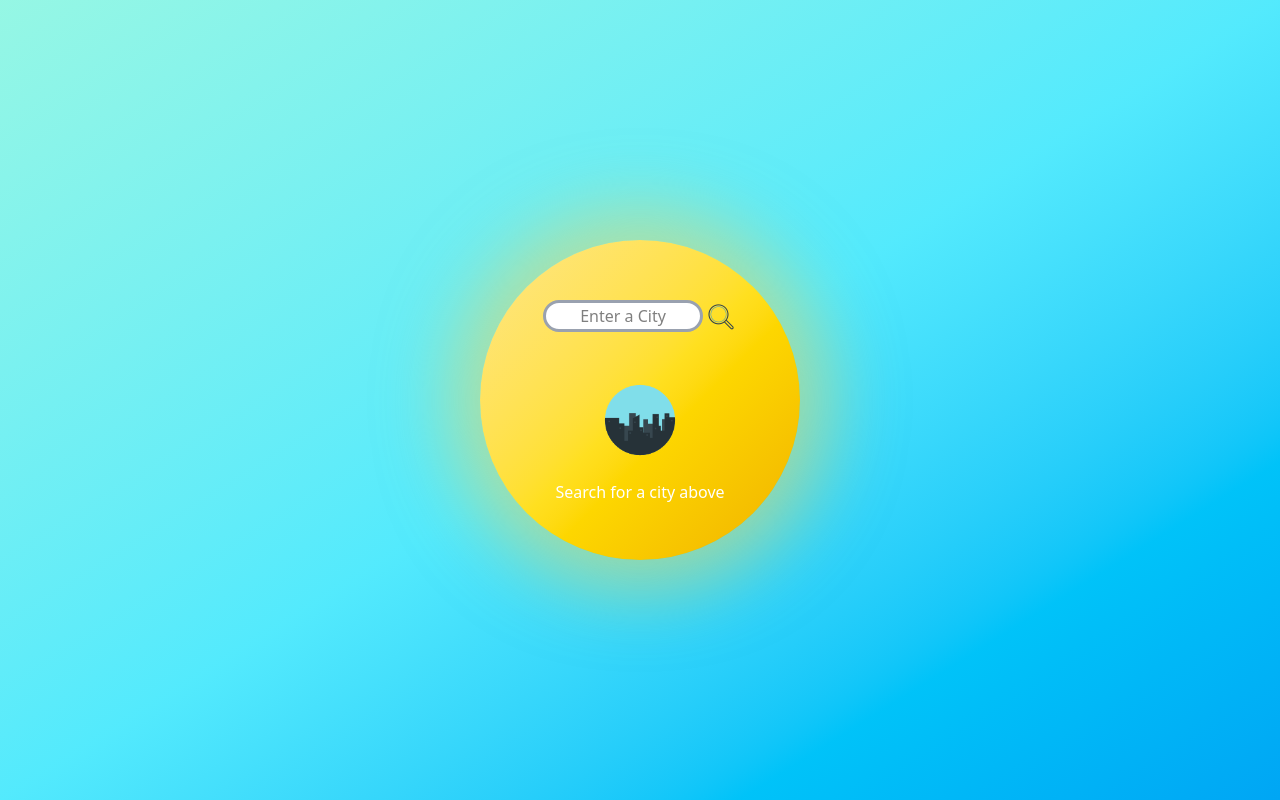
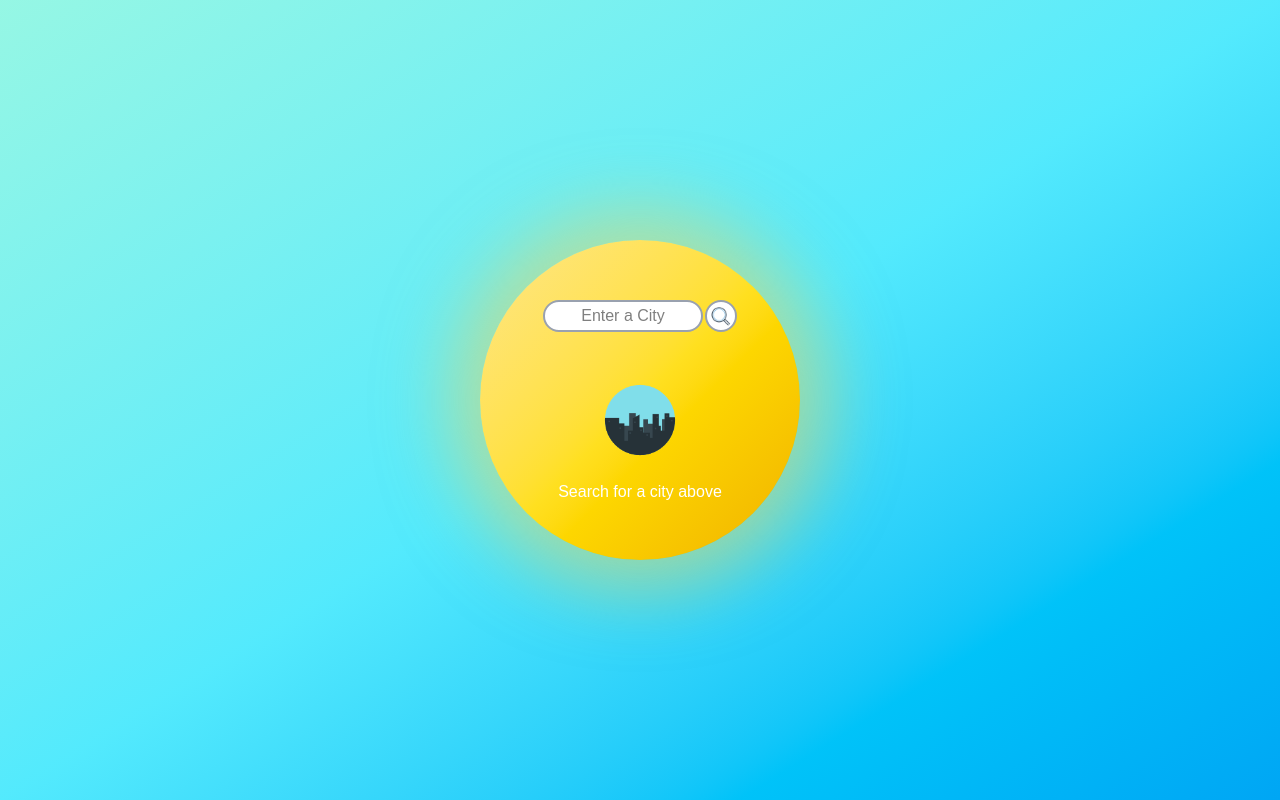
Before and after one commit to calumsmyth/weather-app, a website: page index.html in a window 1280 px wide. Drawn offline with Linux system fonts and the light colour scheme.

Commit message:
Add background to search image

```diff
--- a/css/style.css
+++ b/css/style.css
@@ -1,5 +1,8 @@
 @import "tailwindcss";
 
+* {
+    font-family: 'Poppins', sans-serif;
+}
 
 .glow-sun {
     box-shadow: 0 0 50px 30px rgba(252, 211, 77, 0.5);
--- a/index.html
+++ b/index.html
@@ -9,8 +9,8 @@
 <body class="flex justify-center items-center min-h-screen bg-gradient-to-br  from-teal-200 via-cyan-300 to-sky-500">
     <div id="card" class="shrink-0 glow-sun glow-pulse flex flex-col justify-around items-center rounded-full font-sans h-[20rem] w-[20rem] bg-gradient-to-br from-amber-200 via-yellow-300 to-yellow-500">
         <div id="search" class="flex mt-10 mb-2 gap-0.5 h-8">
-            <input type="text" id="city-input" placeholder="Enter a City" class="flex justify-center text-center rounded-2xl w-40 bg-white border-3 border-gray-400 p-0.5 mb-0" />
-            <button id="get-weather"><img src="./weather-images/search.png" alt="Image of a magnifying glass" class="h-28 pb-20" ></button>
+            <input type="text" id="city-input" placeholder="Enter a City" class="flex justify-center text-center rounded-2xl w-40 bg-white border-2 border-gray-400 p-0.5 mb-0" />
+            <button id="get-weather" class="" ><img src="./weather-images/search.png" alt="Image of a magnifying glass" class="bg-white border-2 border-gray-400 rounded-full h-8 p-0.5" ></button>
 
         </div>
         <div id = "weather" class="flex flex-col items-center mb-4">
```
Also changed, not shown: src/output.css.
